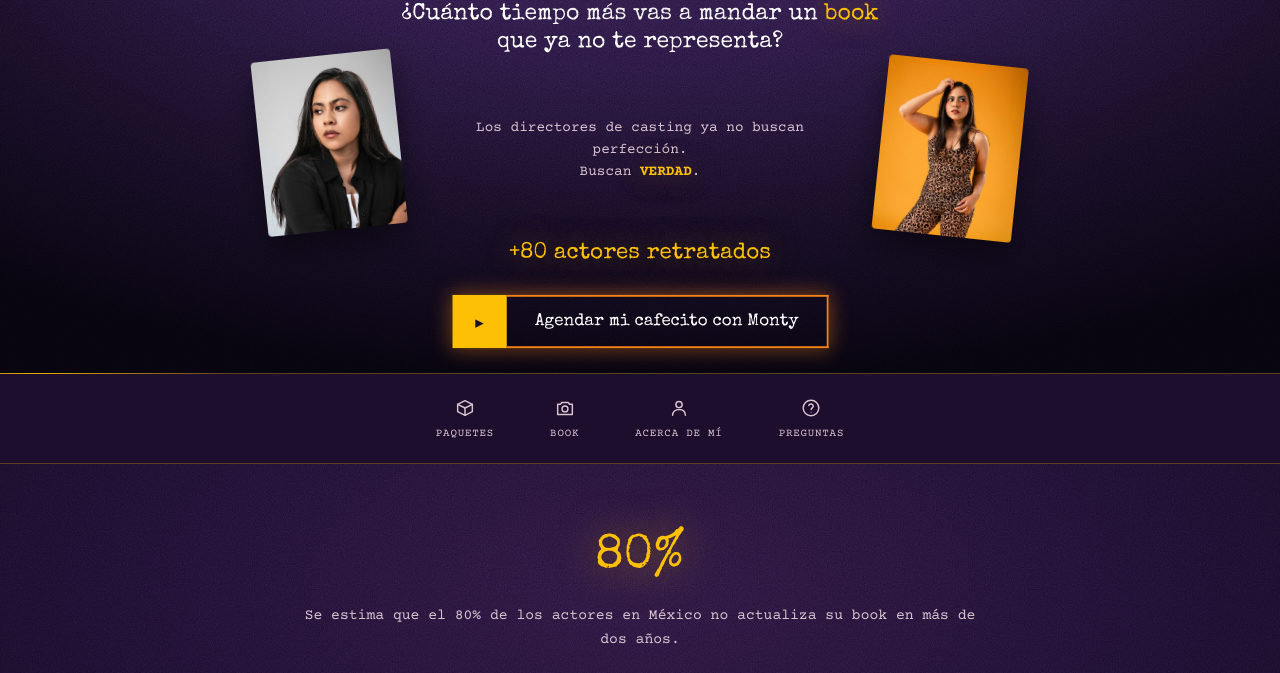
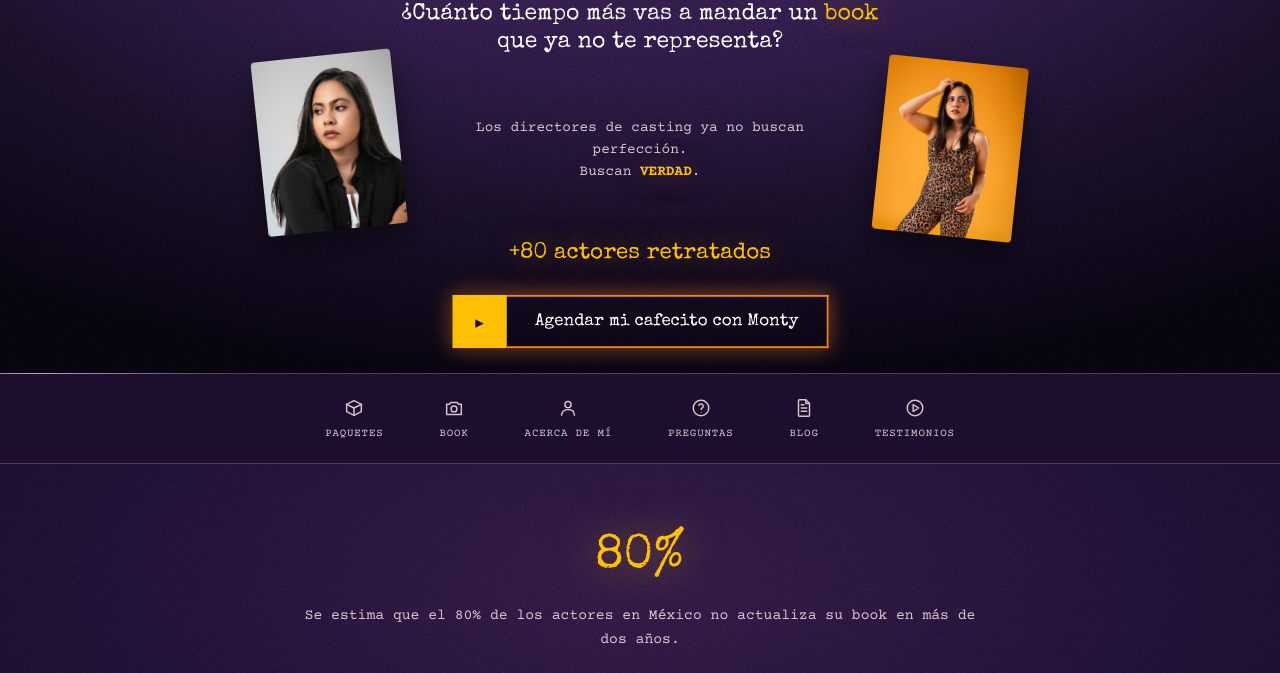
Before and after one commit to MontydeSant/monty-experience-landing, a plain HTML site: page index.html in a window 1280 px wide. Shown: the part 427-1100 px from the top of the page. Drawn offline with nearby package versions, Linux system fonts and the light colour scheme; a script that the page names is missing.

Commit message:
Update index.html

```diff
--- a/index.html
+++ b/index.html
@@ -231,7 +231,7 @@ src="https://www.facebook.com/tr?id=1527954495275305&ev=PageView&noscript=1"
       <li>
         <a href="#faq">
           <svg viewBox="0 0 24 24"><circle cx="12" cy="12" r="8.5"/><path d="M9.5 9.2a2.6 2.6 0 0 1 5 1c0 1.6-2.3 1.8-2.3 3.4"/><circle cx="12.1" cy="16.7" r=".55" fill="var(--text-muted)" stroke="none"/></svg>
-          <span>Preguntas</span>
+          <span>Preguntas</span></a></li><li><a href="blog/index.html"><svg viewBox="0 0 24 24"><path d="M7 3h7l4 4v13a1 1 0 0 1-1 1H7a1 1 0 0 1-1-1V4a1 1 0 0 1 1-1Z"/><path d="M14 3v4h4"/><path d="M9 8.5h3M9 12h6M9 15.5h6"/></svg><span>Blog</span></a></li><li><a href="#testimonios"><svg viewBox="0 0 24 24"><circle cx="12" cy="12" r="8.5"/><path d="M10 8.3v7.4l6-3.7Z"/></svg><span>Testimonios</span>
         </a>
       </li>
     </ul>
```
